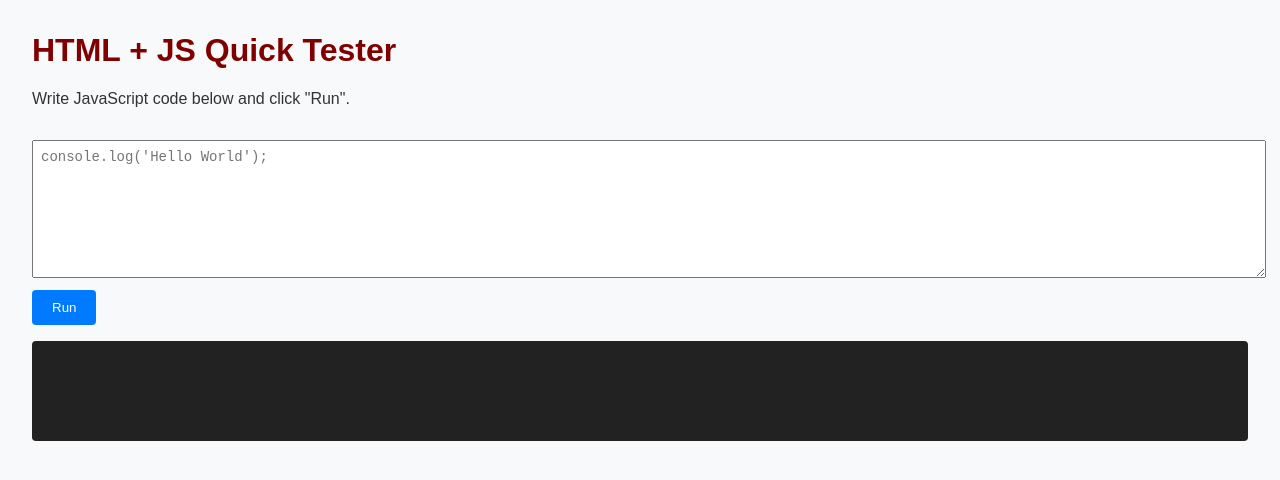
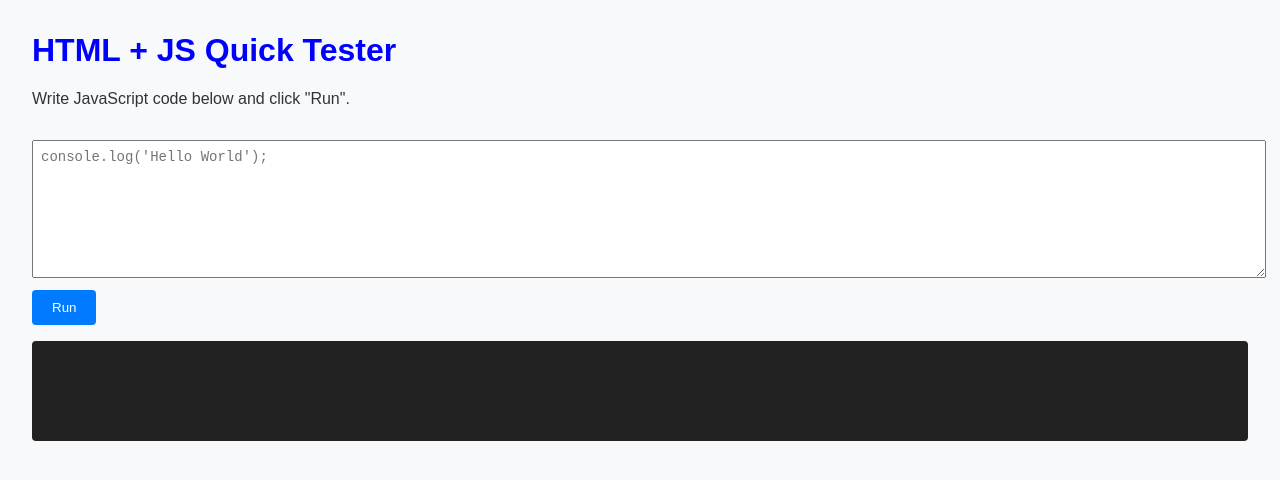
Before and after one commit to arionnagappen/devops_cicd_pipeline, a plain HTML site: page frontend/index.html in a window 1280 px wide. Drawn offline with Linux system fonts and the light colour scheme.

Commit message:
changed colour of header 1

```diff
--- a/frontend/styles.css
+++ b/frontend/styles.css
@@ -7,7 +7,7 @@ body {
 
 h1 {
   /* color: #007bff; */
-  color: maroon;
+  color: blue;
 }
 
 textarea {
```
